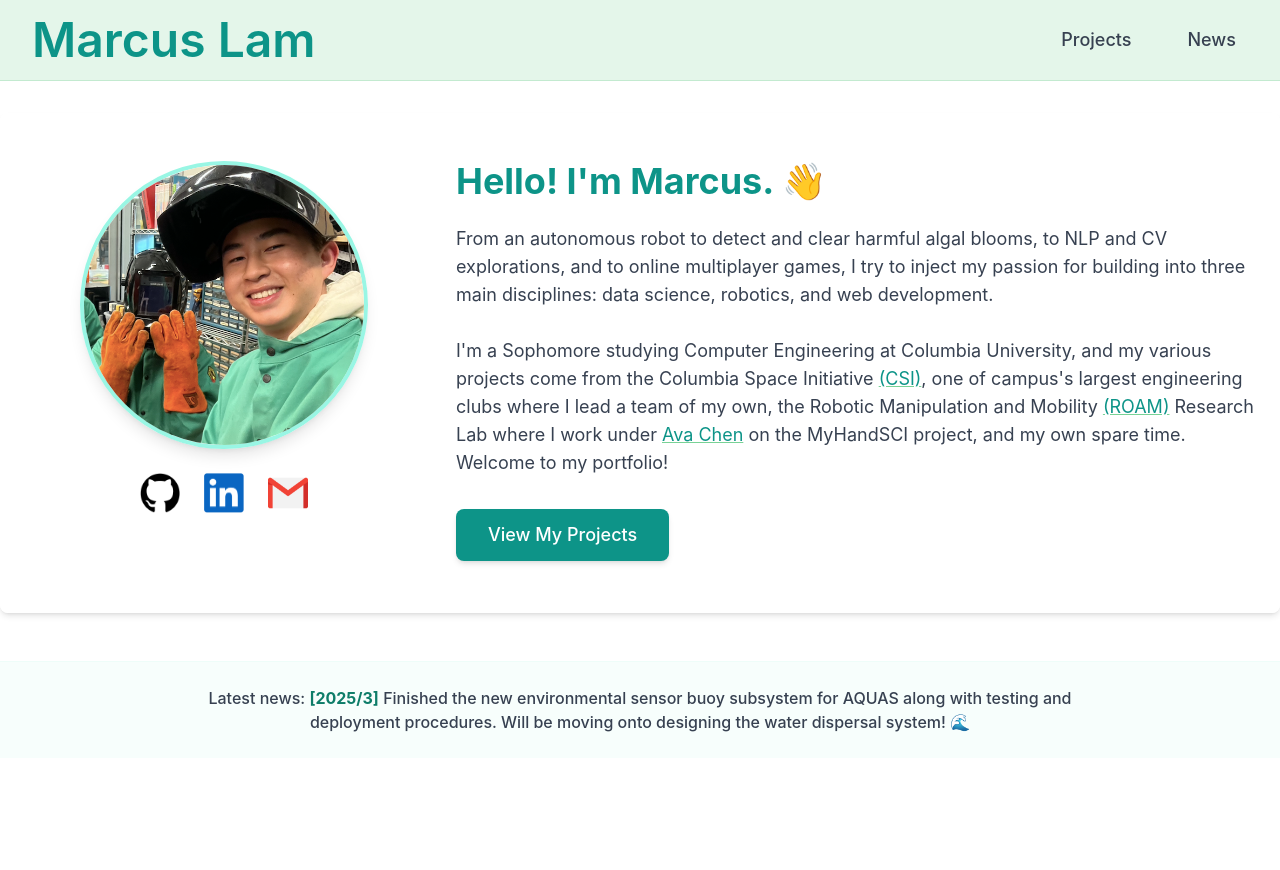
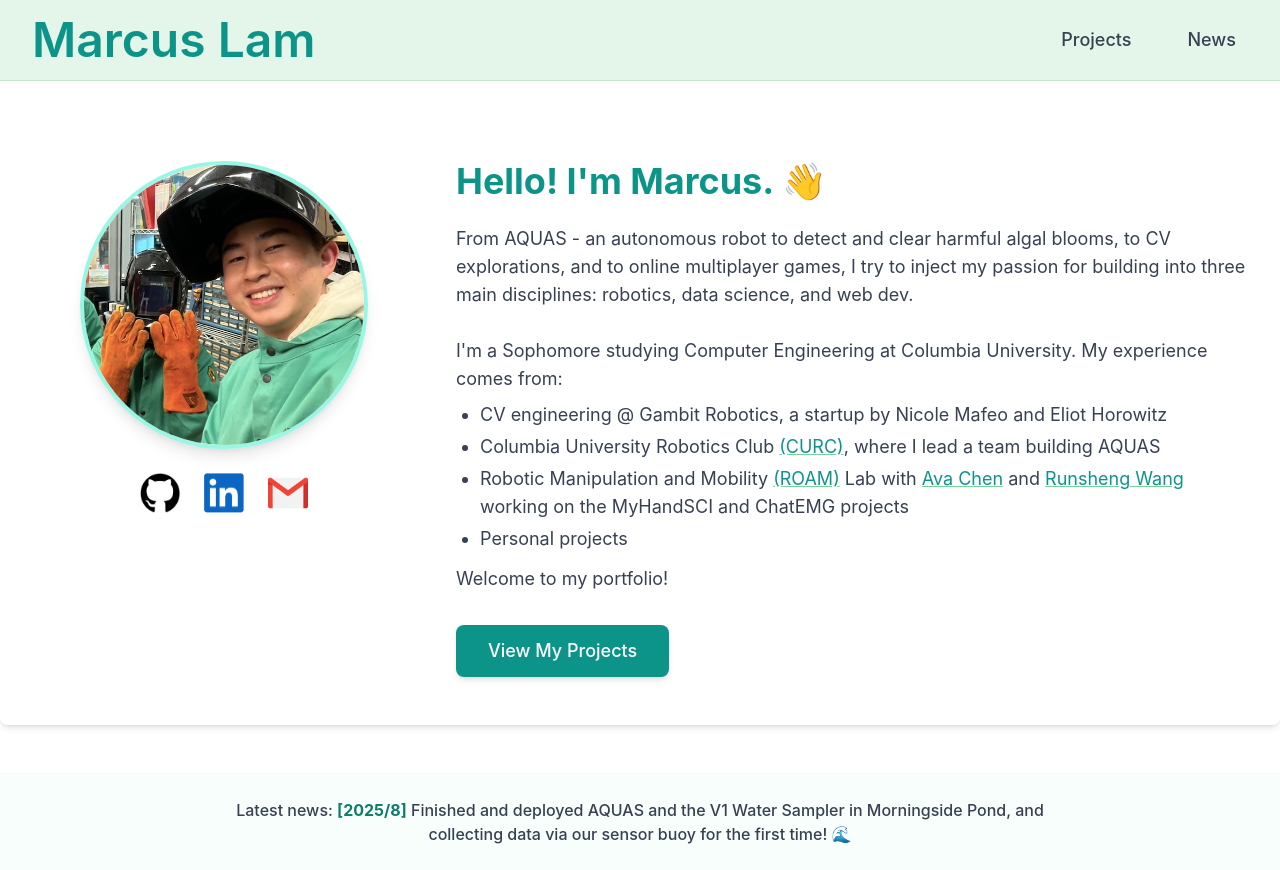
Before and after one commit to sucrammal/MyPortfolio, a React (Create React App) app: page /projects in a window 1280 px wide. Before the commit the page ends 800 px from the top, so only its background shows below. Built offline with nearby package versions, Linux system fonts and the light colour scheme.

Commit message:
Homepage bio changes

```diff
--- a/src/components/HomePage.js
+++ b/src/components/HomePage.js
@@ -61,26 +61,35 @@ function HomePage() {
 						Hello! I'm Marcus. 👋
 					</h1>
 					<p className="mt-4 md:mt-6 text-base md:text-lg leading-relaxed text-gray-700">
-						From an autonomous robot to detect and clear harmful
-						algal blooms, to NLP and CV explorations, and to online
+						From AQUAS - an autonomous robot to detect and clear
+						harmful algal blooms, to CV explorations, and to online
 						multiplayer games, I try to inject my passion for
-						building into three main disciplines: data science,
-						robotics, and web development.
+						building into three main disciplines: robotics, data
+						science, and web dev.
 						<br />
 						<br />
 						I'm a Sophomore studying Computer Engineering at
-						Columbia University, and my various projects come from
-						the Columbia Space Initiative{" "}
+						Columbia University. My experience comes from:
+					</p>
+					<ul className="mt-2 ml-6 text-base md:text-lg leading-relaxed text-gray-700 space-y-1 list-disc">
+						<li>
+							CV engineering @ Gambit Robotics, a startup by
+							Nicole Mafeo and Eliot Horowitz
+						</li>
+						<li>
+							Columbia University Robotics Club{" "}
 							<a
-							href="https://columbiaspace.org/"
+								href="https://www.columbiarobotics.club/"
 								target="_blank"
 								rel="noopener noreferrer"
 								className="text-teal-600 hover:text-teal-700 underline decoration-teal-300 hover:decoration-teal-500 transition-colors"
 							>
-							(CSI)
+								(CURC)
 							</a>
-						, one of campus's largest engineering clubs where I lead
-						a team of my own, the Robotic Manipulation and Mobility{" "}
+							, where I lead a team building AQUAS
+						</li>
+						<li>
+							Robotic Manipulation and Mobility{" "}
 							<a
 								href="https://roam.me.columbia.edu/"
 								target="_blank"
@@ -89,7 +98,7 @@ function HomePage() {
 							>
 								(ROAM)
 							</a>{" "}
-						Research Lab where I work under{" "}
+							Lab with{" "}
 							<a
 								href="https://avachen.net/"
 								target="_blank"
@@ -98,8 +107,21 @@ function HomePage() {
 							>
 								Ava Chen
 							</a>{" "}
-						on the MyHandSCI project, and my own spare time. Welcome
-						to my portfolio!
+							and{" "}
+							<a
+								href="https://runshengwang.com/"
+								target="_blank"
+								rel="noopener noreferrer"
+								className="text-teal-600 hover:text-teal-700 underline decoration-teal-300 hover:decoration-teal-500 transition-colors"
+							>
+								Runsheng Wang
+							</a>{" "}
+							working on the MyHandSCI and ChatEMG projects
+						</li>
+						<li>Personal projects</li>
+					</ul>
+					<p className="mt-3 text-base md:text-lg leading-relaxed text-gray-700">
+						Welcome to my portfolio!
 					</p>
 					<div className="flex justify-center md:justify-start">
 						<Link to="/projects">
@@ -115,10 +137,10 @@ function HomePage() {
 			<section className="bg-teal-50/50 backdrop-blur-sm border-t border-teal-100/20 py-4 md:py-6 mt-8 md:mt-12">
 				<p className="text-center text-sm md:text-base text-gray-700 font-medium max-w-4xl mx-auto px-4">
 					Latest news:{" "}
-					<strong className="text-teal-700">[2025/3]</strong> Finished
-					the new environmental sensor buoy subsystem for AQUAS along
-					with testing and deployment procedures. Will be moving onto
-					designing the water dispersal system! 🌊
+					<strong className="text-teal-700">[2025/8]</strong> Finished
+					and deployed AQUAS and the V1 Water Sampler in Morningside
+					Pond, and collecting data via our sensor buoy for the first
+					time! 🌊
 				</p>
 			</section>
 		</div>
```
Lines whose indentation alone changed are shown as unchanged.
